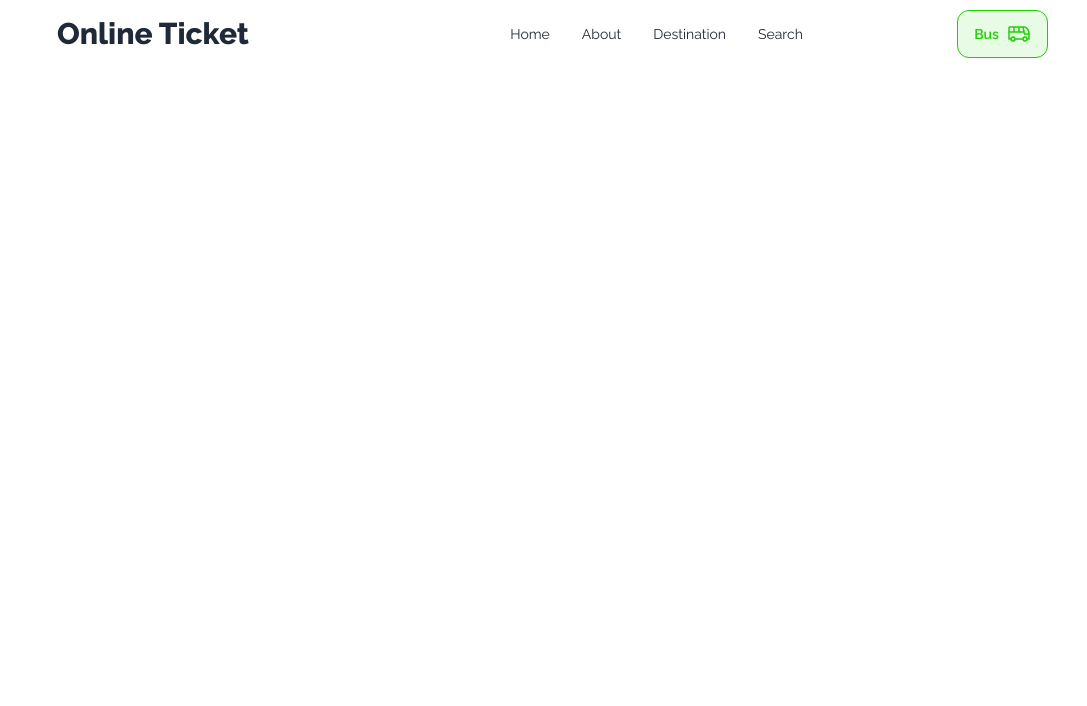
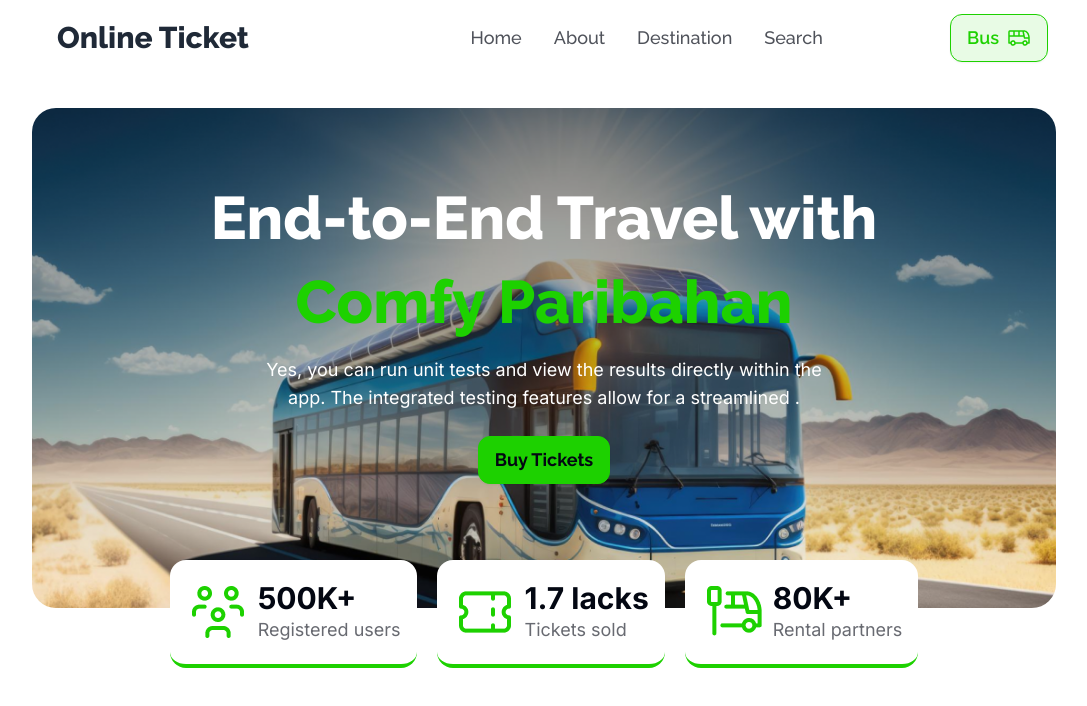
Before and after one commit to 44fahadhasan/a5-online-ticket, a plain HTML site: page index.html in a window 1280 px wide. Shown: the whole page, without its empty margins (96-1183 px from the left). Drawn offline with nearby package versions, Linux system fonts and the light colour scheme.

Commit message:
added hero section area

```diff
--- a/index.html
+++ b/index.html
@@ -55,15 +55,31 @@
           </div>
           <div class="navbar-center hidden lg:flex">
             <ul class="menu menu-horizontal px-1">
-              <li><a class="hover:bg-white">Home</a></li>
-              <li><a class="hover:bg-white">About</a></li>
-              <li><a class="hover:bg-white">Destination </a></li>
-              <li><a class="hover:bg-white">Search </a></li>
+              <li>
+                <a class="hover:bg-white font-medium text-[#030712B2] text-lg"
+                  >Home</a
+                >
+              </li>
+              <li>
+                <a class="hover:bg-white font-medium text-[#030712B2] text-lg"
+                  >About</a
+                >
+              </li>
+              <li>
+                <a class="hover:bg-white font-medium text-[#030712B2] text-lg"
+                  >Destination
+                </a>
+              </li>
+              <li>
+                <a class="hover:bg-white font-medium text-[#030712B2] text-lg"
+                  >Search
+                </a>
+              </li>
             </ul>
           </div>
           <div class="hidden min-[400px]:flex navbar-end">
             <a
-              class="btn bg-[#1dd1001A] text-[#1DD100] border border-[#1DD100] rounded-xl hover:bg-[#1dd1001A] hover:border-[#1DD100]"
+              class="btn text-lg bg-[#1dd1001A] text-[#1DD100] border border-[#1DD100] rounded-xl hover:bg-[#1dd1001A] hover:border-[#1DD100]"
               >Bus<img src="./assets/images/bus-icon.png" alt="bus-icon"
             /></a>
           </div>
@@ -71,6 +87,83 @@
       </nav>
     </header>
 
+    <main class="w-4/5 mx-auto my-8">
+      <!-- hero area  -->
+      <section
+        class="inter bg-[url('./assets/images/banner.png')] min-h-[80vh] lg:min-h-[500px] bg-no-repeat bg-center bg-cover rounded-3xl"
+      >
+        <!-- content of hero section -->
+        <div class="space-y-6 flex flex-col items-center p-4 pt-6 lg:pt-20">
+          <h1
+            class="raleway text-white text-4xl md:text-6xl font-extrabold text-center"
+          >
+            End-to-End Travel with
+          </h1>
+          <h1
+            class="raleway text-[#1DD100] text-4xl md:text-6xl font-extrabold text-center"
+          >
+            Comfy Paribahan
+          </h1>
+          <p class="text-lg text-white lg:w-3/5 text-center">
+            Yes, you can run unit tests and view the results directly within the
+            app. The integrated testing features allow for a streamlined .
+          </p>
+          <a
+            class="btn raleway font-bold text-lg bg-[#1DD100] text-[#030712] border border-[#1DD100] rounded-xl hover:bg-[#1DD100] hover:border-[#1DD100]"
+            >Buy Tickets</a
+          >
+        </div>
+        <!-- showup info card container-->
+        <div class="hidden lg:flex justify-center">
+          <div class="flex gap-5 relative bottom-[-60px]">
+            <!-- single card -->
+            <div
+              class="flex gap-2 bg-white rounded-2xl border-b-4 border-[#1DD100] px-4 py-5"
+            >
+              <div class="">
+                <img class="" src="./assets/images/people.png" alt="people" />
+              </div>
+              <div class="">
+                <h2 class="font-bold text-2xl lg:text-3xl text-[#030712]">
+                  500K+
+                </h2>
+                <p class="lg:text-lg text-[#03071299]">Registered users</p>
+              </div>
+            </div>
+            <!-- single card -->
+            <div
+              class="flex gap-1 lg:gap-2 bg-white rounded-2xl border-b-4 border-[#1DD100] px-4 py-5"
+            >
+              <div class="">
+                <img src="./assets/images/ticket-cupon.png" alt="cupon" />
+              </div>
+              <div class="">
+                <h2 class="font-bold text-2xl lg:text-3xl text-[#030712]">
+                  1.7 lacks
+                </h2>
+                <p class="lg:text-lg text-[#03071299]">Tickets sold</p>
+              </div>
+            </div>
+            <!-- single card -->
+            <div
+              class="flex gap-2 bg-white rounded-2xl border-b-4 border-[#1DD100] px-4 py-5"
+            >
+              <div class="">
+                <img src="./assets/images/stoppage.png" alt="people" />
+              </div>
+              <div class="">
+                <h2 class="font-bold text-2xl lg:text-3xl text-[#030712]">
+                  80K+
+                </h2>
+                <p class="lg:text-lg text-[#03071299]">Rental partners</p>
+              </div>
+            </div>
+          </div>
+        </div>
+      </section>
+    </main>
+    <footer class="w-4/5 mx-auto"></footer>
+
     <!-- below javaScript file link -->
     <script src="./assets/script/utility.js"></script>
     <script src="./assets/script/index.js"></script>
```
